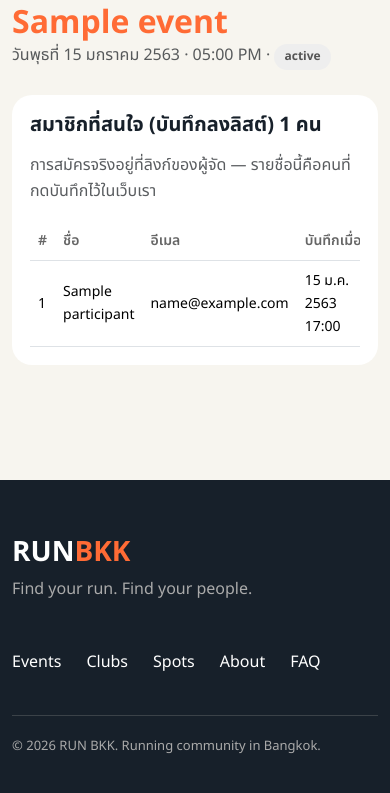
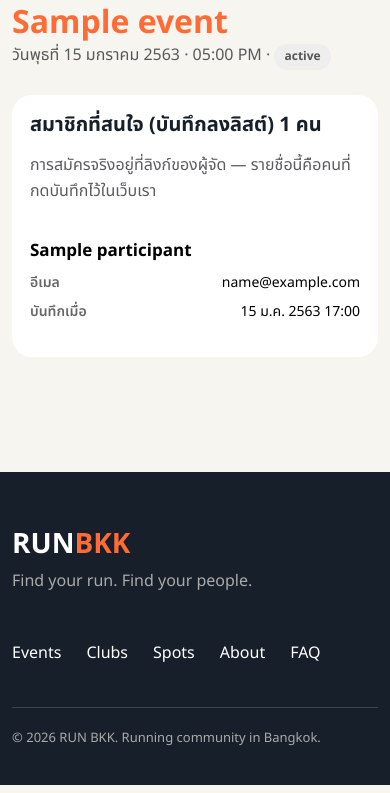
Before and after one commit to pakamonnoey/runclubver2, a Node server app: template views/admin/participants.ejs in a window 390 px wide. Shown: the part 220-1013 px from the top of the page. Run offline with Node 20, Linux system fonts and the light colour scheme; the template is opened without the code that fills it: most values are stand-ins (such as "Sample title", 1, 10 or a date in 2020).

Commit message:
Admin on mobile: table rows become cards, bigger action buttons, one-row sub-nav
- data-label on each cell; CSS (<=768px) hides thead and shows "label ... value" rows
- Name/title cell moves to the top of each card (order: -1)
- Action links become 40px pill buttons; admin sub-nav is a 4-column grid
- Desktop table layout unchanged

Co-Authored-By: Claude Opus 5.5 <noreply@anthropic.com>

```diff
--- a/public/style.css
+++ b/public/style.css
@@ -1517,6 +1517,102 @@ a.outline-button {
   .dashboard-card {
     padding: 18px;
   }
+
+  /* เมนูย่อย admin: 4 ปุ่มเรียงแถวเดียว กว้างเท่ากัน */
+  .admin-nav {
+    display: grid;
+    grid-template-columns: repeat(4, 1fr);
+    gap: 6px;
+  }
+
+  .admin-nav a {
+    padding: 8px 4px;
+    font-size: 13px;
+    text-align: center;
+  }
+
+  /* ---------- ตาราง admin บนมือถือ: 1 แถว = 1 การ์ด ----------
+     ตารางหลายคอลัมน์บีบลงจอ 375px ไม่ได้ (ตัวหนังสือตกบรรทัด / ปุ่มหลุดขอบ)
+     → ซ่อนหัวตาราง แล้วให้แต่ละช่องเรียงลงมา: "หัวข้อ (จาก data-label) ...... ค่า" */
+  .dashboard-table thead {
+    display: none;
+  }
+
+  .dashboard-table,
+  .dashboard-table tbody {
+    display: block;
+  }
+
+  .dashboard-table > tbody > tr {
+    display: flex;
+    flex-direction: column;
+    gap: 6px;
+    padding: 16px 0;
+    border-bottom: 1px solid #eee;
+  }
+
+  .dashboard-table > tbody > tr:last-child {
+    border-bottom: none;
+  }
+
+  /* td เดิมของ Bootstrap มี padding/เส้นขอบ → เอาออก แล้วจัดเป็นแถว ซ้าย-ขวา */
+  .dashboard-table > tbody > tr > td {
+    display: flex;
+    justify-content: space-between;
+    align-items: center;
+    gap: 12px;
+    padding: 0;
+    border: none;
+    box-shadow: none;
+    background: none;
+    text-align: right;
+    overflow-wrap: anywhere; /* อีเมลยาวๆ ตัดบรรทัดได้ ไม่ดันจอ */
+  }
+
+  .dashboard-table td[data-label]::before {
+    content: attr(data-label);
+    flex-shrink: 0;
+    color: #666;
+    font-weight: 600;
+    text-align: left;
+  }
+
+  /* ชื่อ (คลับ / กิจกรรม / ผู้ใช้) ขึ้นบนสุดของการ์ด ตัวใหญ่ — order: -1 ย้ายขึ้นก่อนช่องอื่น */
+  .dashboard-table > tbody > tr > td.cell-title {
+    order: -1;
+    font-size: 17px;
+    font-weight: bold;
+    text-align: left;
+  }
+
+  .dashboard-table .cell-index {
+    display: none !important;
+  }
+
+  .dashboard-table > tbody > tr > td.cell-actions {
+    justify-content: flex-start;
+    margin-top: 6px;
+  }
+
+  /* ปุ่มจัดการ: ทำเป็นปุ่มขอบมน สูง 40px นิ้วกดง่าย ไม่กดพลาดไปโดนปุ่มข้างๆ */
+  .cell-actions .dashboard-actions {
+    gap: 8px;
+  }
+
+  .cell-actions .dashboard-actions a,
+  .cell-actions .link-danger-button {
+    display: inline-flex;
+    align-items: center;
+    min-height: 40px;
+    padding: 0 14px;
+    border: 1px solid #d9d5cb;
+    border-radius: 999px;
+    text-decoration: none;
+  }
+
+  .cell-actions .link-danger-button {
+    border-color: #f1c4bf;
+  }
 }
 
 /* FAQ: links and line height inside answers */
--- a/views/admin/participants.ejs
+++ b/views/admin/participants.ejs
@@ -32,10 +32,10 @@
               <tbody>
                 <% participants.forEach(function (p, i) { %>
                 <tr>
-                  <td><%= i + 1 %></td>
-                  <td><%= p.name %></td>
-                  <td><%= p.email %></td>
-                  <td><%= fmt.shortDateTime(p.saved_at) %></td>
+                  <td class="cell-index"><%= i + 1 %></td>
+                  <td class="cell-title"><%= p.name %></td>
+                  <td data-label="อีเมล"><%= p.email %></td>
+                  <td data-label="บันทึกเมื่อ"><%= fmt.shortDateTime(p.saved_at) %></td>
                 </tr>
                 <% }); %>
               </tbody>
```
Also changed, not shown: views/admin/clubs.ejs (+5 -4 lines), views/admin/events.ejs (+7 -6 lines), views/admin/users.ejs (+7 -6 lines).
